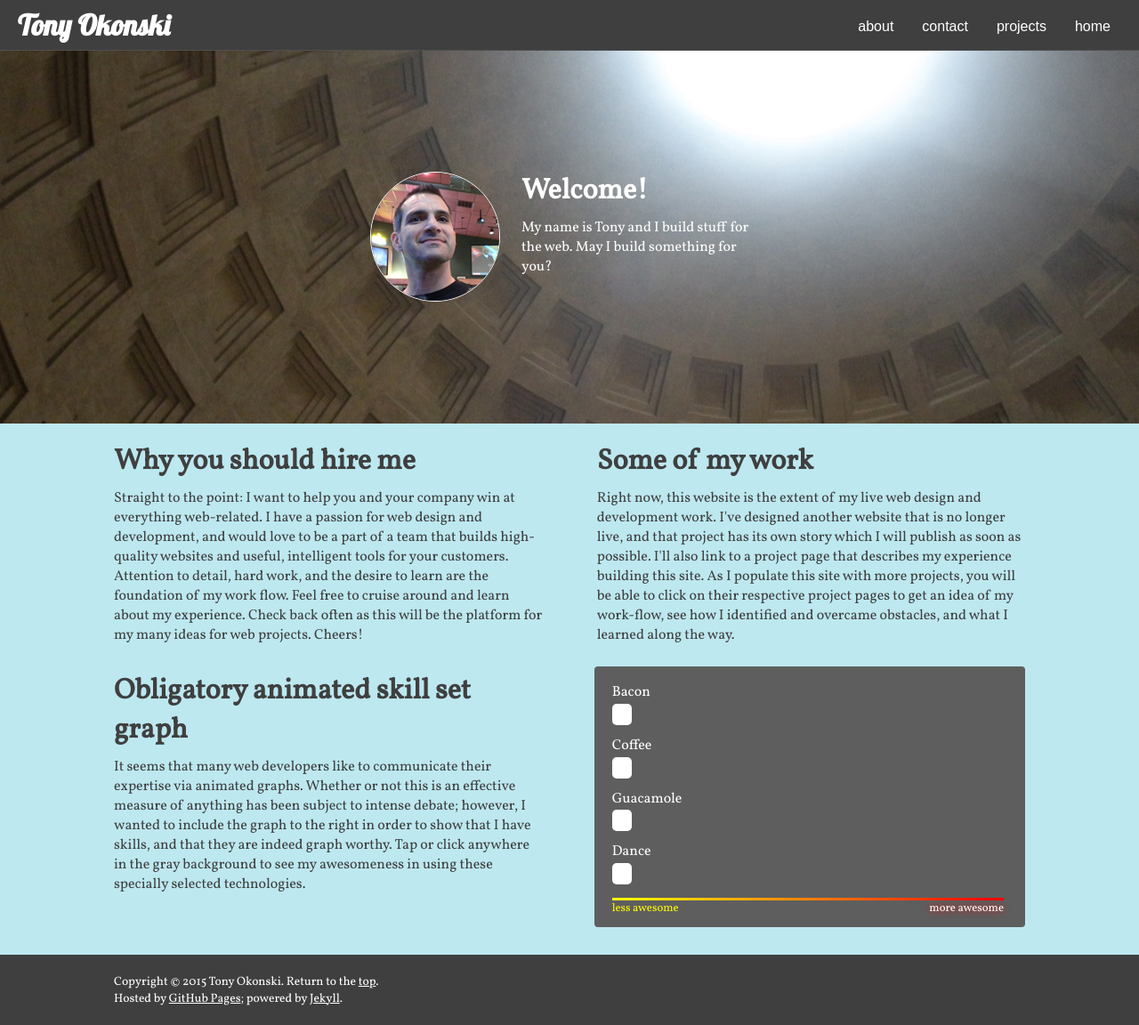
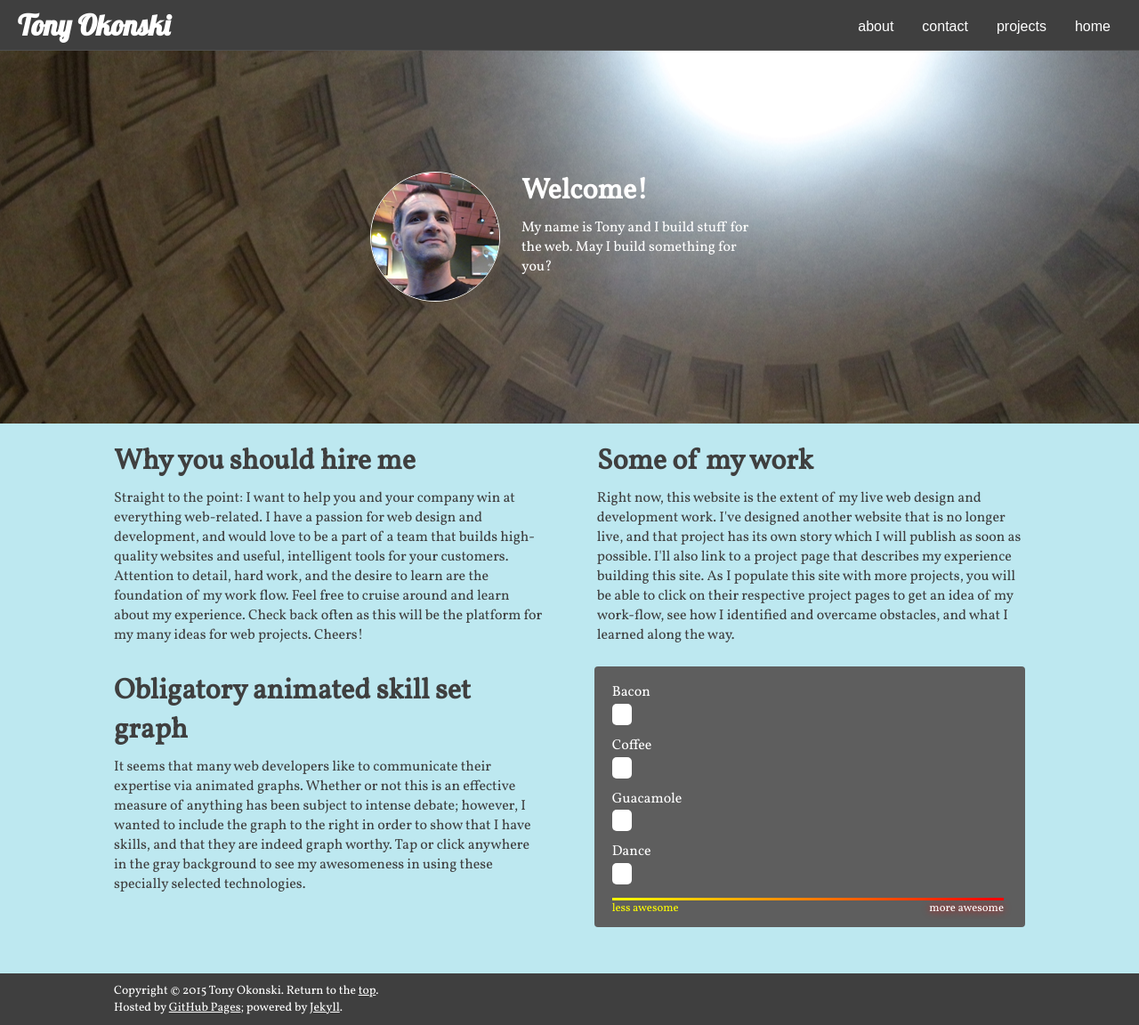
Before and after one commit to tonyokonski/tonyokonski.github.io, a Jekyll site: the page built from index.html, in a window 1280 px wide and 1152 px high. Shown: the whole window at 89% size. Built offline with Jekyll 4.4.1, drawn with Linux system fonts in a browser that asks for light colours.

Commit message:
footer tweek

```diff
--- a/css/styles.css
+++ b/css/styles.css
@@ -126,7 +126,7 @@ footer {
 	color: white;
 	overflow: hidden;
 	clear: both;
-	padding: 1em 0; /* for testing */
+	padding: .25em 0; /* for testing */
 }
 
 footer p {
```
